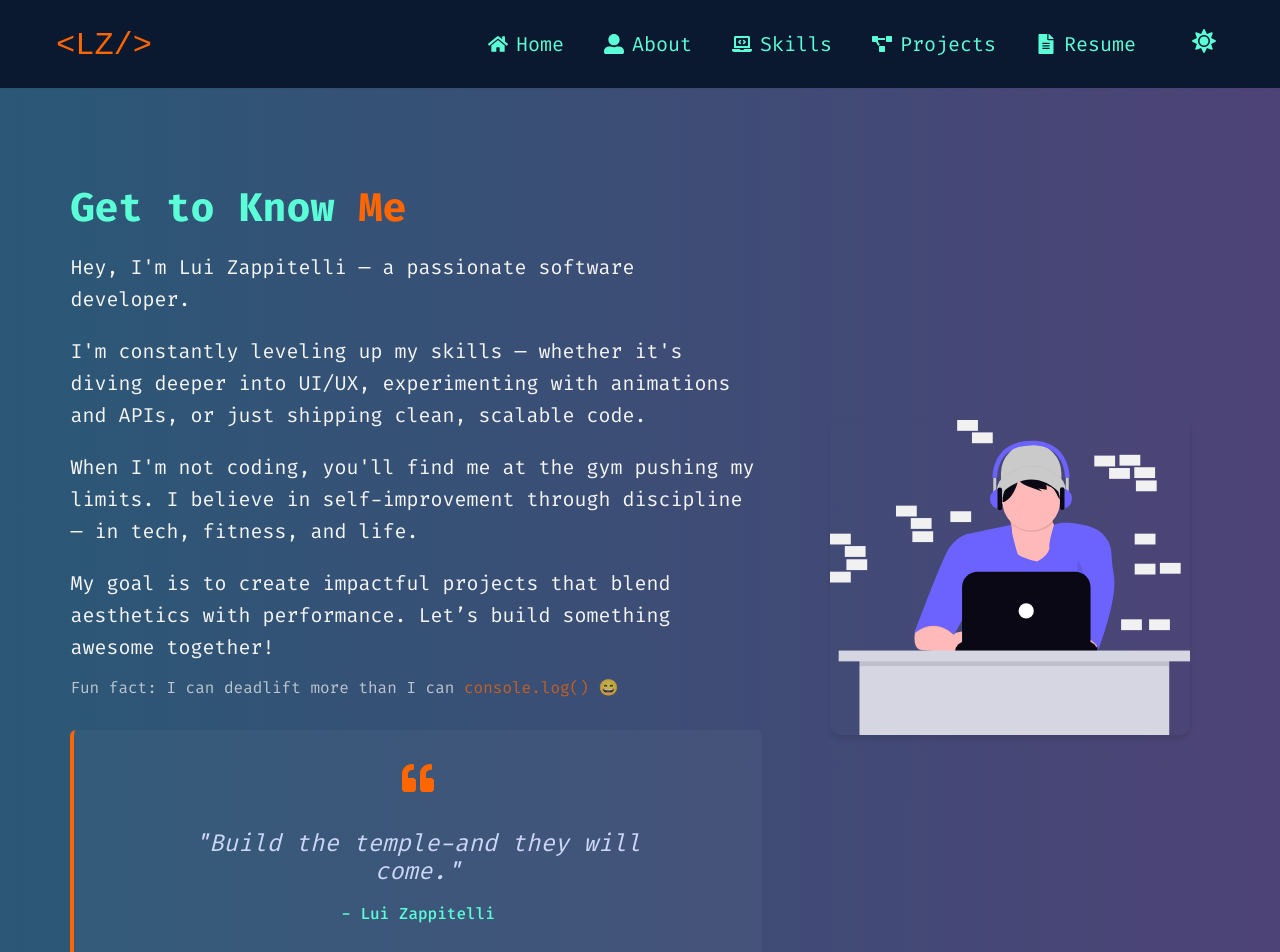
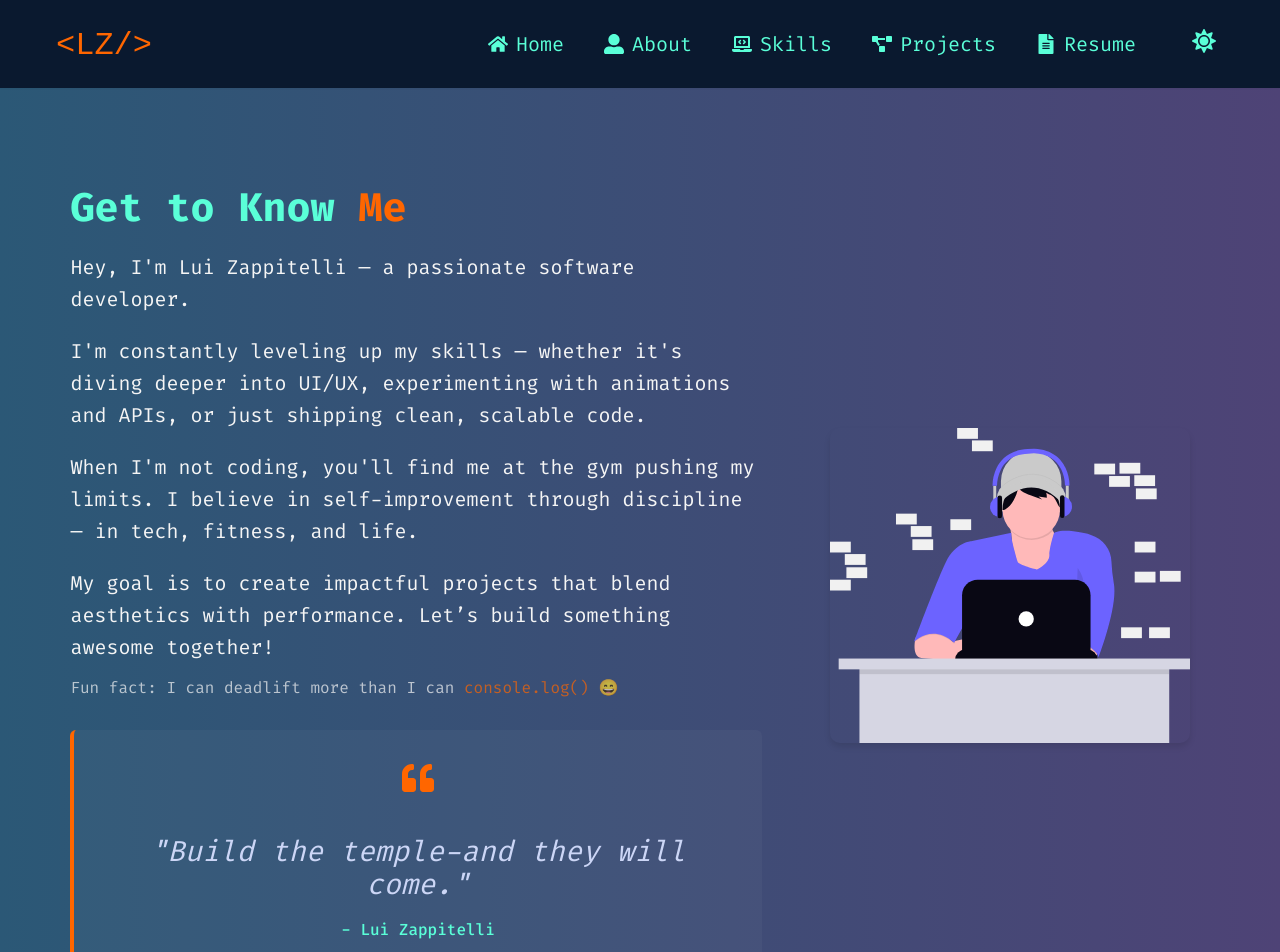
Before and after one commit to lzappo/my-portfolio, a React (Vite) app: page /about in a window 1280 px wide. Shown: the top 952 px of the page. Built offline with nearby package versions, Linux system fonts and the light colour scheme.

Commit message:
quote text larger

```diff
--- a/src/styles/Quote.css
+++ b/src/styles/Quote.css
@@ -13,7 +13,7 @@
 }
 
 .quote-text {
-  font-size: var(--font-size-lg);
+  font-size: var(--font-size-xl);
   font-style: italic;
   color: var(--text-color-dim);
   margin-bottom: var(--font-size-lg);
@@ -27,7 +27,7 @@
 
 @media (min-width: 1024px) {
   .quote-text {
-    font-size: var(--font-size-xl);
+    font-size: var(--font-size-xxl);
   }
 
   .quote-section {
```
